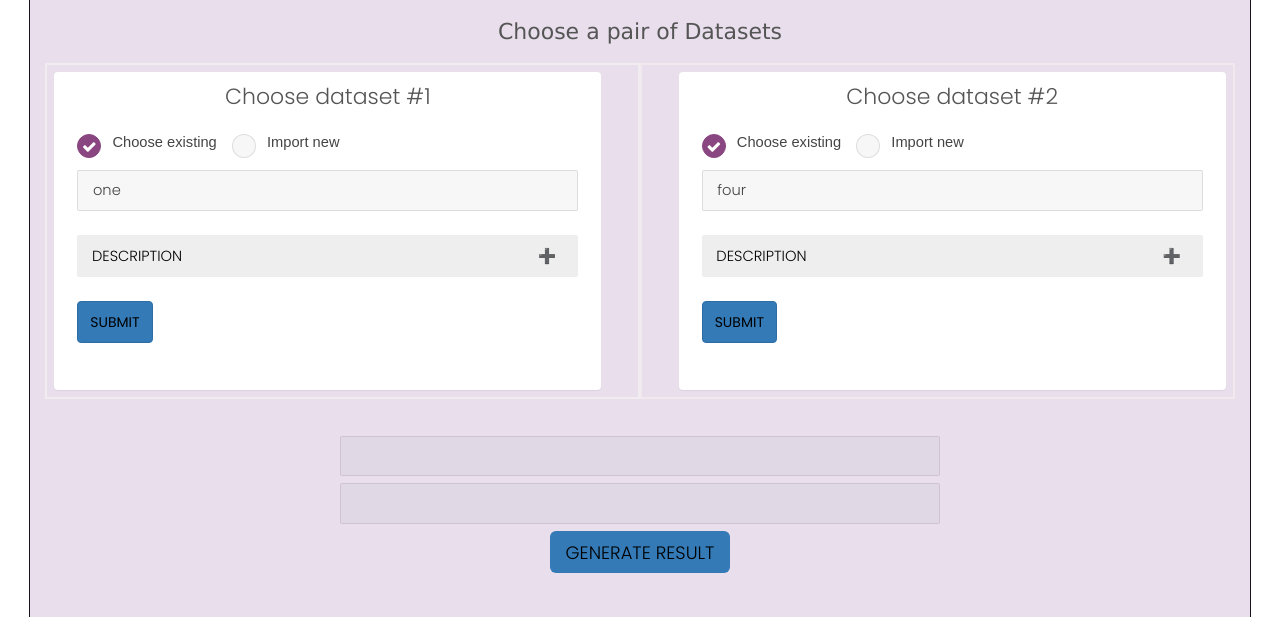
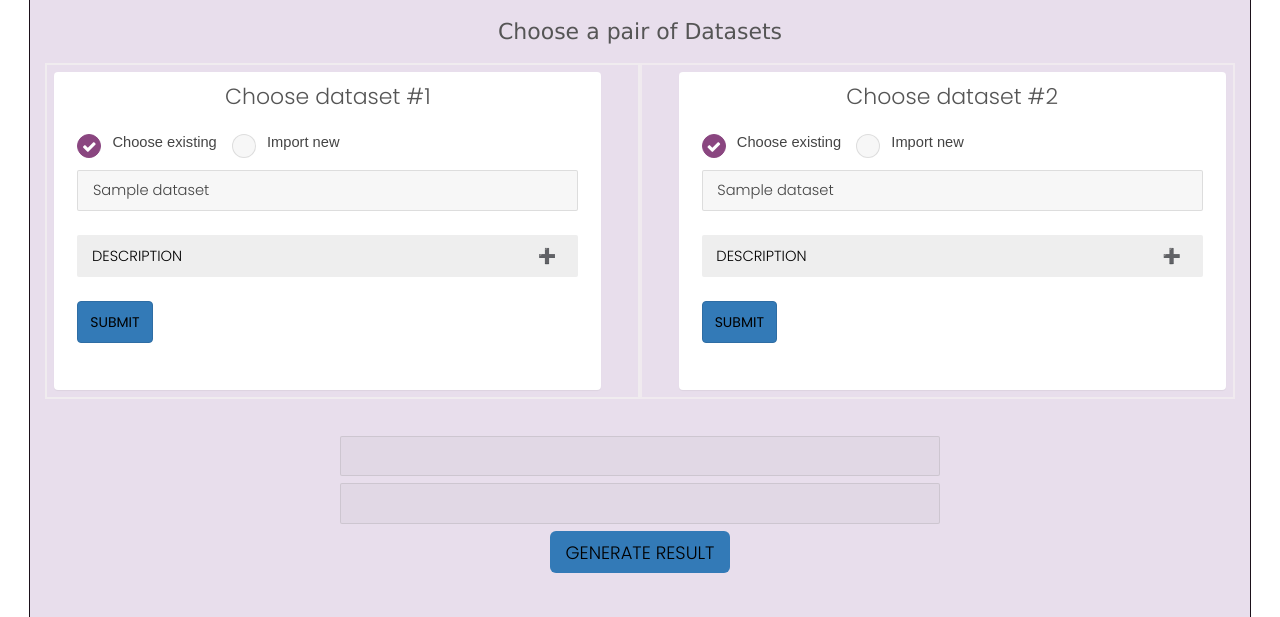
Before and after one commit to smcri/Gensim_utility, a Django app: template myproject/templates/simgen.html in a window 1280 px wide. Shown: the part 430-1047 px from the top of the page. Run offline with Django 3.2, Linux system fonts and the light colour scheme; the template is opened without the code that fills it: most values are stand-ins (such as "Sample title", 1, 10 or a date in 2020); some libraries are stand-ins or nearby versions.

Commit message:
fixed_display

```diff
--- a/myproject/gensimutility/static/assets/js/simgen.js
+++ b/myproject/gensimutility/static/assets/js/simgen.js
@@ -73,7 +73,7 @@ function confirm1(){
   var div1=document.getElementById('ddone');
 
     if(ele1.value !==""){
-      document.getElementById('dset1').value = ele1.value;
+      document.getElementById('dset1').value = getSelectedOption(ele1).innerText;
     }
     else{
       document.getElementById('dset1').value = ele2.value;
@@ -82,11 +82,12 @@ function confirm1(){
 
 function confirm2(){
   var ele1=document.getElementById('pd2');
+  console.log(ele1.value);
   var ele2=document.getElementById('url2');
   var div1=document.getElementById('ddtwo');
 
   if(ele1.value !==""){
-    document.getElementById('dset2').value = ele1.value;
+    document.getElementById('dset2').value = getSelectedOption(ele1).innerText;
   }
   else{
     document.getElementById('dset2').value = ele2.value;
@@ -110,7 +111,10 @@ function actoggle2(){
   var acc=document.getElementById('ac2');
   acc.classList.toggle("active");
   var p=document.getElementById('pd2');
-  var panel = document.getElementById(p.value);
+  var x = parseInt(p.value)
+  x = x+100
+  x = x.toString()
+  var panel = document.getElementById(x);
 
   if (panel.style.maxHeight) {
     panel.style.maxHeight = null;
@@ -118,7 +122,7 @@ function actoggle2(){
     panel.style.maxHeight = panel.scrollHeight + "px";
   }
 }
-function toggle1(){
+/*function toggle1(){
   var list1=["ds1","ds2","ds3"];
   var acc=document.getElementById('ac1');
   acc.classList.add("active");
@@ -140,4 +144,4 @@ function toggle2(){
   var p=document.getElementById('pd2');
   var panel=document.getElementById(p.value);
   panel.style.maxHeight = panel.scrollHeight + "px";
-}
+}*/
--- a/myproject/templates/simgen.html
+++ b/myproject/templates/simgen.html
@@ -50,6 +50,7 @@
   </section>
 
   <section id="outerbox" class="wrapper">
+
     <h2 id="outerh2" class="pcentre">Choose a pair of Datasets</h2>
     <div class="grid-style">
       <div id="innerbox1">
@@ -68,20 +69,20 @@
           <!-- <form method="POST"> -->
           <div>
             <select id="pd1" name="pd1" onchange="toggle1()">
-            <!-- {% for dataset in dataset_set %}
+            {% for dataset in dataset_set %}
               <option value = {{dataset.id}}>{{dataset.name}}</option>
-            {% endfor %} -->
-            <option value="ds1" >one</option>
+            {% endfor %}
+           <!-- <option value="ds1" >one</option>
             <option value="ds2">two</option>
-            <option value="ds3">three</option>
+            <option value="ds3">three</option> -->
             </select>
           </div>
           <br>
           <button class="accordion" id="ac1" onclick="actoggle1()">Description</button>
-          	<!-- {% for dataset in dataset_set %}
+          	{% for dataset in dataset_set %}
           	<div class="d1" id={{dataset.id}}><p>{{dataset.description}}</p></div>
-            {% endfor %} -->
-            <div class="d1" id="ds1">
+            {% endfor %}
+            <!-- <div class="d1" id="ds1">
               <p>One  Lorem ipsum dolor sit amet consectetur adipisicing elit. Nihil, voluptatem porro eius veritatis minus
               </p>
             </div>
@@ -92,7 +93,7 @@
             <div class="d1" id="ds3">
               <p>Three   Lorem ipsum dolor sit amet consectetur adipisicing elit. Nihil, voluptatem porro eius veritatis minus
               </p>
-            </div>
+            </div> -->
           <br>
             <button class="btn btn-primary" type="button" onclick="confirm1()">
               Submit
@@ -135,20 +136,20 @@
           <!-- <form method="POST"> -->
           <div>
             <select id="pd2" name="pd2" onchange="toggle2()" >
-              <!-- {% for dataset in dataset_set %}
+               {% for dataset in dataset_set %}
                 <option value = {{dataset.id}}>{{dataset.name}}</option>
-              {% endfor %} -->
-              <option value="ds4">four</option>
+              {% endfor %}
+              <!--<option value="ds4">four</option>
               <option value="ds5">five</option>
-              <option value="ds6">six</option>
+              <option value="ds6">six</option> -->
               </select>
           </div>
           <br>
           <button class="accordion" id="ac2" onclick="actoggle2()">Description</button>
-          	<!-- {% for dataset in dataset_set %}
-          	<div class="d2" id={{dataset.id}}><p>{{dataset.description}}</p></div>
-            {% endfor %} -->
-            <div class="d2" id="ds4">
+          	{% for dataset in dataset_set %}
+          	<div class="d2" id={{dataset.id|add:"100"}}><p>{{dataset.description}}</p></div>
+            {% endfor %}
+           <!-- <div class="d2" id="ds4">
               <p>Four   Lorem ipsum dolor sit amet consectetur adipisicing elit. Nihil, voluptatem porro eius veritatis minus
               </p>
             </div>
@@ -160,7 +161,7 @@
             <div class="d2" id="ds6">
               <p>Six   Lorem ipsum dolor sit amet consectetur adipisicing elit. Nihil, voluptatem porro eius veritatis minus
               </p>
-            </div>
+            </div> -->
           <br>
             <button class="btn btn-primary" type="button" onclick="confirm2()">
               Submit
```
